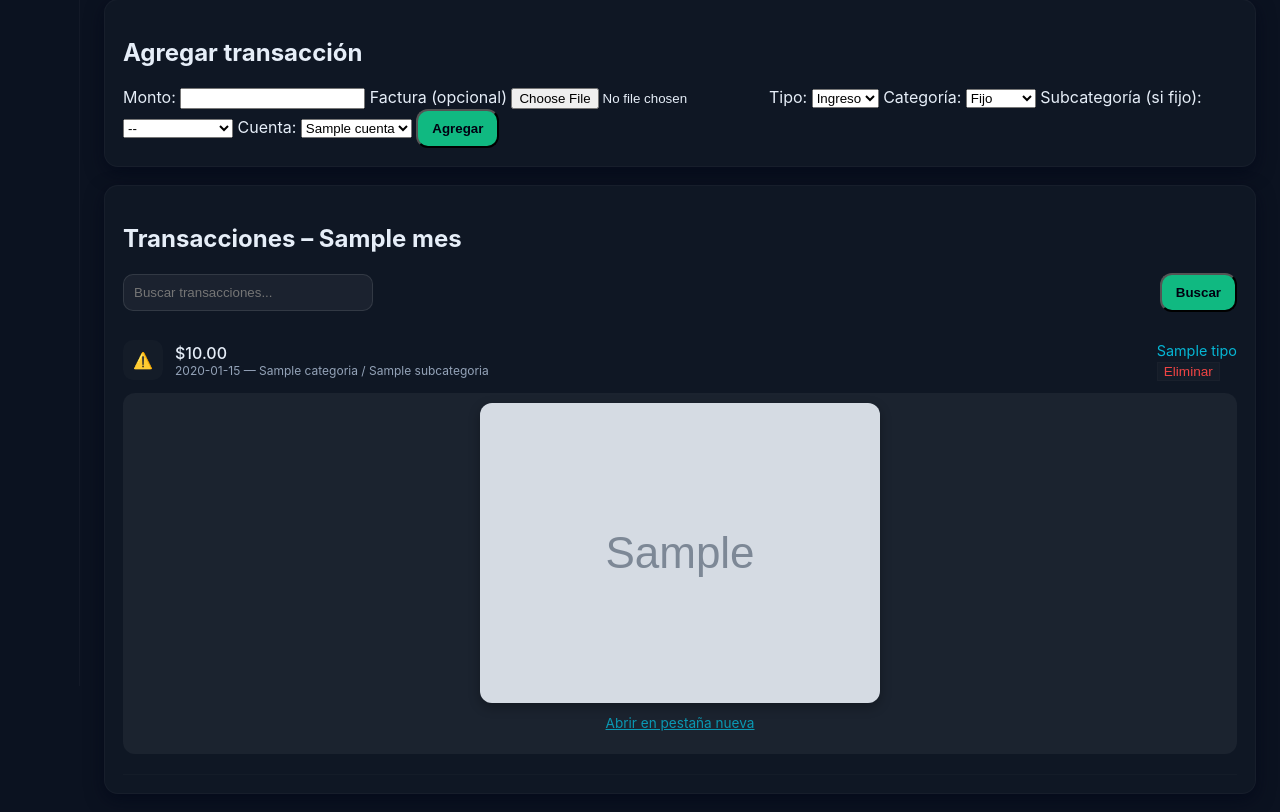
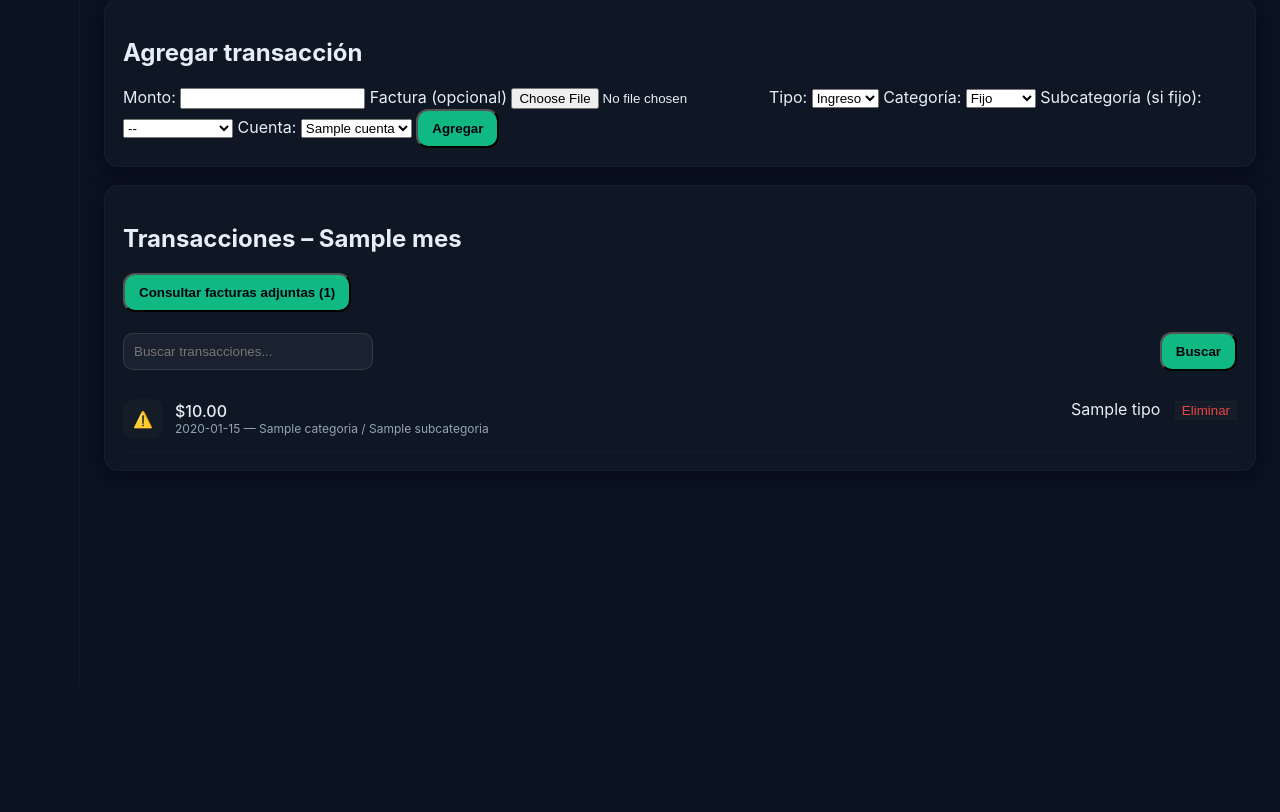
Before and after one commit to Danskers/Finances_API, a FastAPI app: template templates/transacciones.html in a window 1280 px wide. Shown: the part 114-926 px from the top of the page. After the commit the page ends 550 px from the top, so only its background shows below. Run offline with FastAPI, Linux system fonts and the light colour scheme; the template is opened without the code that fills it: most values are stand-ins (such as "Sample title", 1, 10 or a date in 2020); grey boxes marked "Sample" are stand-in pictures; parts of the project's set-up code (start-up, migrations or seed data) failed here and were passed over.

Commit message:
Cambio de idea para recibos

```diff
--- a/templates/transacciones.html
+++ b/templates/transacciones.html
@@ -55,24 +55,46 @@
 <div class="card">
     <h2>Transacciones – {{ mes }}</h2>
 
+    <!-- BOTÓN CONSULTAR FACTURAS -->
+    {% if transacciones_with_factura %}
+    <div style="margin-bottom: 20px;">
+        <button onclick="document.getElementById('lista-facturas').style.display = 'block'; this.style.display = 'none';"
+                class="btn btn-primary">
+            Consultar facturas adjuntas ({{ transacciones_with_factura|length }})
+        </button>
+
+        <div id="lista-facturas" style="display: none; margin-top: 15px; padding: 15px; background: rgba(255,255,255,0.05); border-radius: 12px;">
+            <h3 style="margin-top: 0;">📎 Facturas adjuntas</h3>
+            <ul style="list-style: none; padding: 0;">
+                {% for t in transacciones_with_factura %}
+                <li style="margin: 10px 0; padding: 10px; background: rgba(255,255,255,0.05); border-radius: 8px;">
+                    <strong>{{ t.fecha.strftime('%Y-%m-%d') }} — ${{ '%.2f'|format(t.monto) }} ({{ t.tipo }})</strong><br>
+                    <a href="{{ t.url_imagen }}" target="_blank" style="color: var(--accent2); text-decoration: underline;">
+                        🡥 Abrir factura adjunta
+                    </a>
+                </li>
+                {% endfor %}
+            </ul>
+            <button onclick="document.getElementById('lista-facturas').style.display = 'none'; document.querySelector('.btn.btn-primary').style.display = 'block';"
+                    class="btn-ghost" style="margin-top: 10px;">
+                Ocultar facturas
+            </button>
+        </div>
+    </div>
+    {% endif %}
+    <!-- FIN BOTÓN CONSULTAR FACTURAS -->
+
     <!-- BUSCADOR -->
     <form method="get" action="/transacciones" class="flex-between" style="margin-bottom: 16px;">
-        <input
-            type="text"
-            name="q"
-            placeholder="Buscar transacciones..."
-            value="{{ q }}"
-            style="padding:10px; border-radius:10px; border:1px solid rgba(255,255,255,0.1); background:rgba(255,255,255,0.05); color:white; width:250px;"
-        >
+        <input type="text" name="q" placeholder="Buscar transacciones..." value="{{ q }}"
+               style="padding:10px; border-radius:10px; border:1px solid rgba(255,255,255,0.1); background:rgba(255,255,255,0.05); color:white; width:250px;">
         <input type="hidden" name="mes" value="{{ mes }}">
-        <button class="btn btn-primary" style="cursor:pointer;">Buscar</button>
+        <button class="btn btn-primary">Buscar</button>
     </form>
-    <!-- FIN BUSCADOR -->
 
     <ul class="tx-list">
         {% for t in transacciones %}
-        <li class="tx-row" style="flex-direction: column; align-items: flex-start; padding-bottom: 20px;">
-            <div style="display: flex; justify-content: space-between; width: 100%;">
+        <li class="tx-row">
             <div class="tx-left">
                 <div class="tx-icon">
                     {% if t.tipo == "ingreso" %}💚{% elif t.tipo == "gasto" %}❤️{% else %}⚠️{% endif %}
@@ -82,43 +104,12 @@
                     <div class="tx-meta">{{ t.fecha.strftime('%Y-%m-%d') }} — {{ t.categoria }} / {{ t.subcategoria|default("") }}</div>
                 </div>
             </div>
-                <div class="tx-right" style="flex-direction: column; align-items: flex-end; gap: 8px;">
-                    <span style="font-size: 0.9em; color: var(--accent2);">{{ t.tipo }}</span>
-                    <div>
+            <div class="tx-right">
+                {{ t.tipo }}
                 <form action="/transaccion/eliminar/{{ t.id }}" method="post" style="display:inline;">
-                            <button class="btn-ghost" style="color:#ef4444; font-size: 0.85em;">
-                                Eliminar
-                            </button>
+                    <button class="btn-ghost" style="margin-left:10px; color:#ef4444;">Eliminar</button>
                 </form>
             </div>
-                </div>
-            </div>
-
-            <!-- MOSTRAR IMAGEN O PDF SI EXISTE -->
-            {% if t.url_imagen %}
-            <div style="margin-top: 12px; width: 100%; text-align: center; padding: 10px; background: rgba(255,255,255,0.05); border-radius: 12px;">
-                <a href="{{ t.url_imagen }}" target="_blank">
-                    {% if t.url_imagen.endswith('.pdf') or t.url_imagen.endswith('.PDF') %}
-                        <div style="padding: 40px; background: #f8f8f8; color: #333; border-radius: 8px; display: inline-block;">
-                            📄 Ver factura PDF
-                        </div>
-                    {% else %}
-                        <img src="{{ t.url_imagen }}"
-                             alt="Factura"
-                             style="max-width: 100%; max-height: 400px; border-radius: 12px; box-shadow: 0 4px 12px rgba(0,0,0,0.3); transition: transform 0.2s;"
-                             onmouseover="this.style.transform='scale(1.02)'"
-                             onmouseout="this.style.transform='scale(1)'">
-                    {% endif %}
-                </a>
-                <p style="margin-top: 8px; font-size: 0.85em; opacity: 0.8;">
-                    <a href="{{ t.url_imagen }}" target="_blank" style="color: var(--accent2); text-decoration: underline;">
-                        Abrir en pestaña nueva
-                    </a>
-                </p>
-            </div>
-            {% endif %}
-            <!-- FIN IMAGEN -->
-
         </li>
         {% endfor %}
     </ul>
```
Lines whose indentation alone changed are shown as unchanged.
